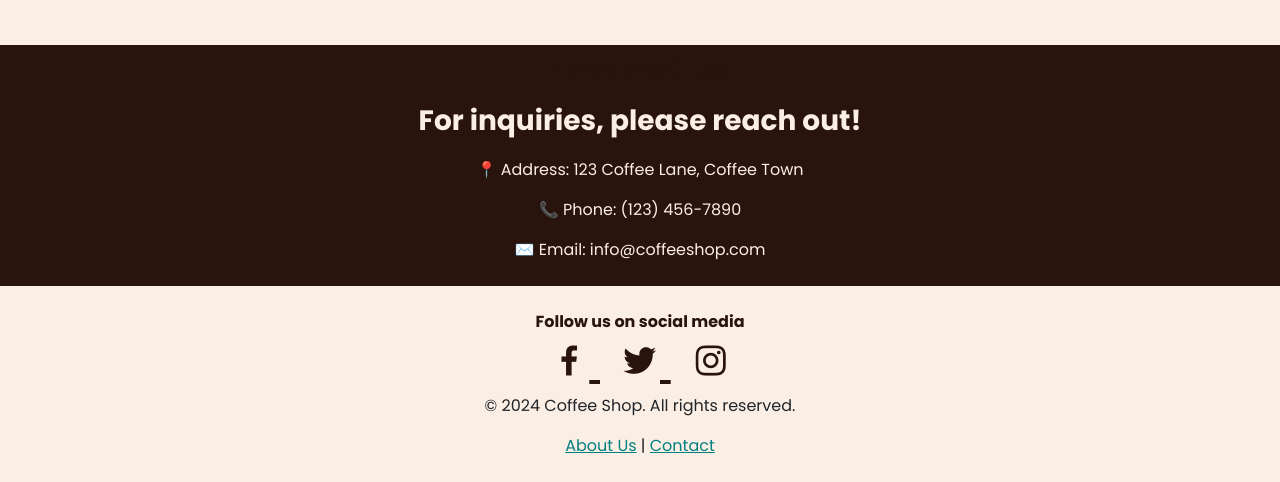
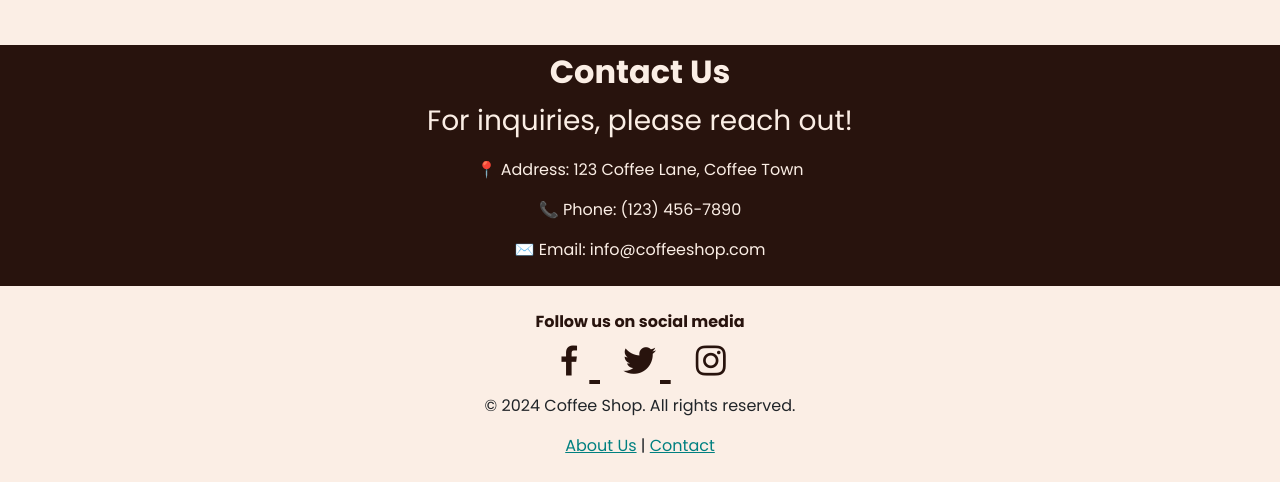
Before and after one commit to AnesZemmouri/CoffeeShop, a website: page index.html in a window 1280 px wide. Shown: the part 2080-2562 px from the top of the page. Drawn offline with nearby package versions, Linux system fonts and the light colour scheme.

Commit message:
Small Update

```diff
--- a/index.html
+++ b/index.html
@@ -347,8 +347,8 @@
     </section>
     <section class="bg-beans py-2 text-beige" id="contact">
       <div class="container">
-        <h2 class="text-center text-beans fw-bolder">Contact Us</h2>
-        <p class="text-center fw-bolder fs-3">
+        <h2 class="text-center text-beige fw-bolder">Contact Us</h2>
+        <p class="text-center  fs-3">
           For inquiries, please reach out!
         </p>
         <p class="text-center">📍 Address: 123 Coffee Lane, Coffee Town</p>
```
